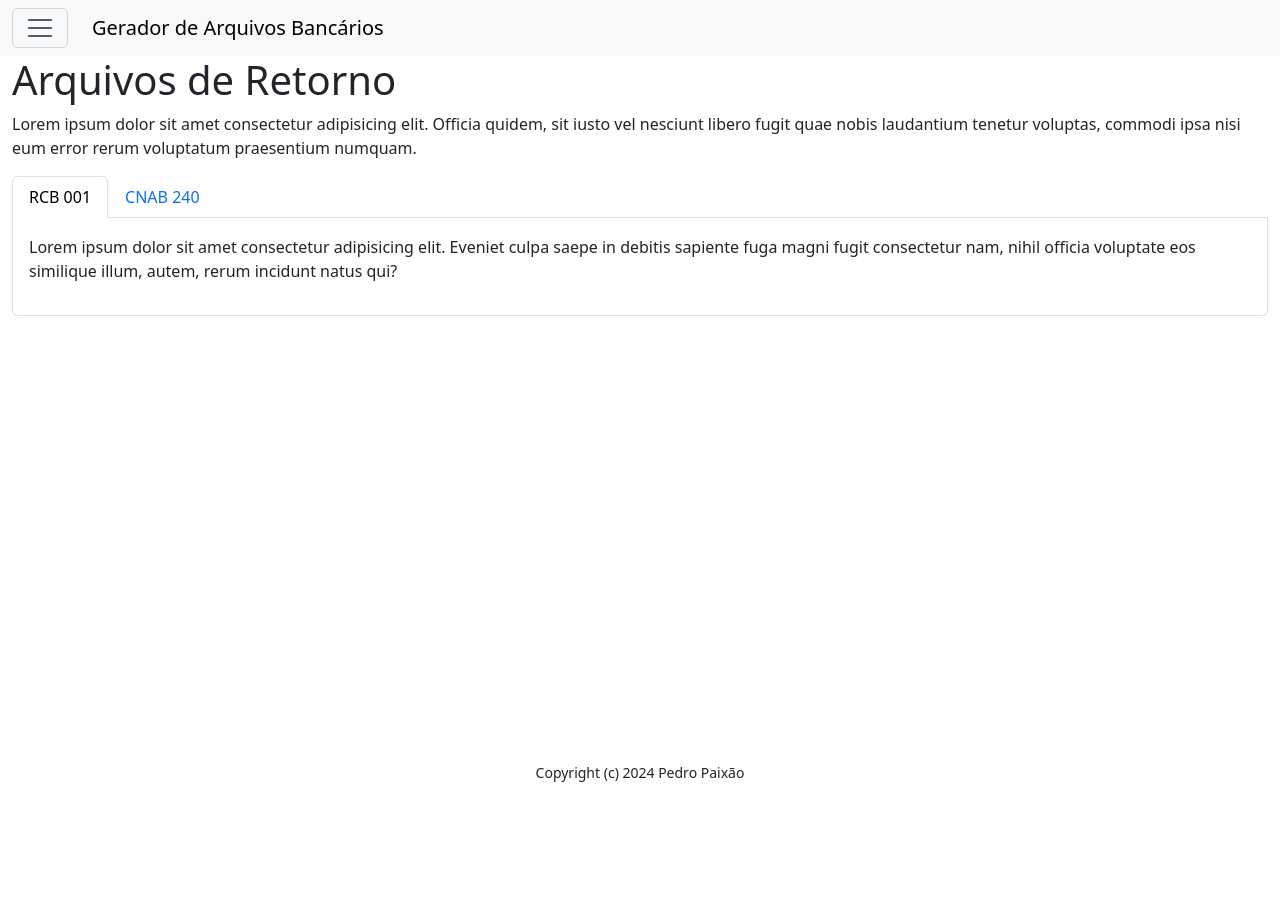
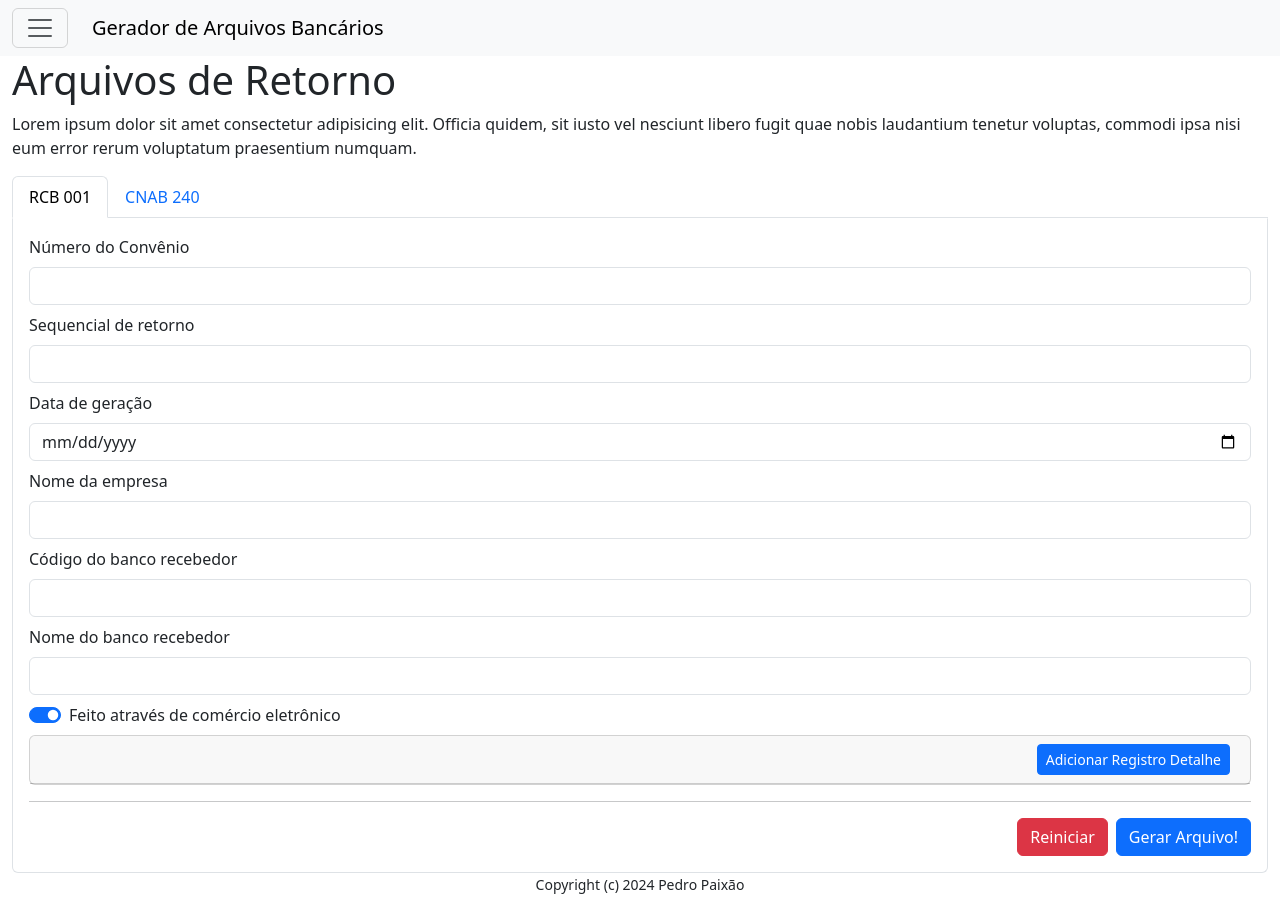
Before and after one commit to ratto/arquivo-bancario-web, a React (Vite) app: page /arquivos-retorno in a window 1280 px wide. Before the commit the page ends 800 px from the top, so only its background shows below. Built offline with nearby package versions, Linux system fonts and the light colour scheme.

Commit message:
Header do arquivo CRB001 criado

```diff
--- a/package.json
+++ b/package.json
@@ -17,6 +17,7 @@
     "react": "^18.2.0",
     "react-bootstrap": "^2.10.2",
     "react-dom": "^18.2.0",
+    "react-hook-form": "^7.51.5",
     "react-router-bootstrap": "^0.26.2",
     "react-router-dom": "^6.23.1"
   },
--- a/src/components/Arquivos/RCB001/index.tsx
+++ b/src/components/Arquivos/RCB001/index.tsx
@@ -1,12 +1,203 @@
+import { useContext } from 'react';
+import { useForm } from 'react-hook-form';
+import { Accordion, AccordionContext, Button, Card, Col, Form, Row, useAccordionButton } from 'react-bootstrap';
+import Banco from '../../../types/banco';
 import './style.scss';
 
+type FormInputs = {
+  numeroConvenio: number;
+  sequencialRetorno: number;
+  nomeEmpresa: string;
+  bancoRecebedor: Banco;
+  dataGeracao: string;
+  sequencialArquivo: number;
+  versaoLaioute: number;
+  isComercioEletronico: boolean;
+};
+
+const ToggleAccordion = (props: { children: string; eventKey: string; variant?: string; canDisable?: boolean }) => {
+  const { activeEventKey } = useContext(AccordionContext);
+
+  const toggleAccordion = useAccordionButton(props.eventKey);
+
+  const isAccordionOpen = activeEventKey === props.eventKey;
+  const disableButton = props.canDisable ? isAccordionOpen : false;
+
+  return (
+    <Button
+      className="mx-1"
+      variant={props.variant ?? 'primary'}
+      size="sm"
+      onClick={toggleAccordion}
+      disabled={disableButton}
+    >
+      {props.children}
+    </Button>
+  );
+};
+
 export const ArquivoRCB001 = () => {
+  const {
+    register,
+    watch,
+    handleSubmit,
+    formState: { errors },
+  } = useForm<FormInputs>({
+    defaultValues: {
+      versaoLaioute: 6,
+    },
+  });
+
+  const watcherIsComercioEletronico = watch('isComercioEletronico', true);
+
+  // eslint-disable-next-line @typescript-eslint/no-explicit-any
+  const onSubmit = (data: any) => {
+    console.log(data);
+  };
+
   return (
     <div id="arquivo-rcb001">
-      <p>
-        Lorem ipsum dolor sit amet consectetur adipisicing elit. Eveniet culpa saepe in debitis sapiente fuga magni
-        fugit consectetur nam, nihil officia voluptate eos similique illum, autem, rerum incidunt natus qui?
-      </p>
+      <Form noValidate onSubmit={handleSubmit(onSubmit)}>
+        <Row>
+          <Col xs="12">
+            <Form.Group className="mb-2" controlId="numero-convenio">
+              <Form.Label>Número do Convênio</Form.Label>
+              <Form.Control
+                type="number"
+                {...register('numeroConvenio', {
+                  required: 'Este campo é obrigatório.',
+                  maxLength: { value: 6, message: 'O número de convênio não pode ter mais de 6 dígitos.' },
+                })}
+                isInvalid={!!errors.numeroConvenio}
+              />
+              <Form.Control.Feedback type="invalid">{errors.numeroConvenio?.message}</Form.Control.Feedback>
+            </Form.Group>
+          </Col>
+          <Col xs="12">
+            <Form.Group className="mb-2" controlId="sequencial-retorno">
+              <Form.Label>Sequencial de retorno</Form.Label>
+              <Form.Control
+                type="number"
+                {...register('sequencialRetorno', {
+                  required: 'Este campo é obrigatório.',
+                  maxLength: { value: 9, message: 'O sequencial de retorno não pode ter mais de 9 dígitos.' },
+                })}
+                isInvalid={!!errors.numeroConvenio}
+              />
+              <Form.Control.Feedback type="invalid">{errors.numeroConvenio?.message}</Form.Control.Feedback>
+            </Form.Group>
+          </Col>
+          <Col xs="12">
+            <Form.Group className="mb-2" controlId="data-geracao">
+              <Form.Label>Data de geração</Form.Label>
+              <Form.Control
+                type="date"
+                {...register('dataGeracao', {
+                  required: 'Este campo é obrigatório.',
+                })}
+                isInvalid={!!errors.dataGeracao}
+              />
+              <Form.Control.Feedback type="invalid">{errors.dataGeracao?.message}</Form.Control.Feedback>
+            </Form.Group>
+          </Col>
+          <Col xs="12">
+            <Form.Group className="mb-2" controlId="nome-empresa">
+              <Form.Label>Nome da empresa</Form.Label>
+              <Form.Control
+                type="text"
+                {...register('nomeEmpresa', {
+                  required: 'Este campo é obrigatório.',
+                  maxLength: { value: 20, message: 'O nome da empresa não pode ter mais de 20 caracteres.' },
+                })}
+                isInvalid={!!errors.nomeEmpresa}
+              />
+              <Form.Control.Feedback type="invalid">{errors.nomeEmpresa?.message}</Form.Control.Feedback>
+            </Form.Group>
+          </Col>
+          <Col xs="12">
+            <Form.Group className="mb-2" controlId="codigo-banco-recebedor">
+              <Form.Label>Código do banco recebedor</Form.Label>
+              <Form.Control
+                type="number"
+                {...register('bancoRecebedor.codigo', {
+                  required: 'Este campo é obrigatório.',
+                  maxLength: { value: 3, message: 'O código do banco não pode ter mais de 3 dígitos.' },
+                })}
+                isInvalid={!!errors.bancoRecebedor?.codigo}
+              />
+              <Form.Control.Feedback type="invalid">{errors.bancoRecebedor?.codigo?.message}</Form.Control.Feedback>
+            </Form.Group>
+          </Col>
+          <Col xs="12">
+            <Form.Group className="mb-2" controlId="nome-banco-recebedor">
+              <Form.Label>Nome do banco recebedor</Form.Label>
+              <Form.Control
+                type="text"
+                {...register('bancoRecebedor.nome', {
+                  required: 'Este campo é obrigatório.',
+                  maxLength: { value: 20, message: 'O nome do banco não pode ter mais de 20 caracteres.' },
+                })}
+                isInvalid={!!errors.bancoRecebedor?.nome}
+              />
+              <Form.Control.Feedback type="invalid">{errors.bancoRecebedor?.nome?.message}</Form.Control.Feedback>
+            </Form.Group>
+          </Col>
+          <Col xs="12">
+            <Form.Group className="mb-2" controlId="switch-comercio-exterior">
+              <Form.Check
+                type="switch"
+                {...register('isComercioEletronico')}
+                label={
+                  watcherIsComercioEletronico
+                    ? 'Feito através de comércio eletrônico'
+                    : 'Não foi através de comércio eletrônico'
+                }
+                defaultChecked={watcherIsComercioEletronico}
+              />
+            </Form.Group>
+          </Col>
+        </Row>
+
+        <Accordion flush>
+          <Card>
+            <Card.Header className="d-flex justify-content-end">
+              <ToggleAccordion eventKey="0" canDisable>
+                Adicionar Registro Detalhe
+              </ToggleAccordion>
+            </Card.Header>
+            <Accordion.Collapse eventKey="0">
+              <>
+                <Card.Body>
+                  <h2>Novo Registro Detalhe</h2>
+                  Lorem ipsum dolor sit amet, consectetur adipiscing elit, sed do eiusmod tempor incididunt ut labore et
+                  dolore magna aliqua. Ut enim ad minim veniam, quis nostrud exercitation ullamco laboris nisi ut
+                  aliquip ex ea commodo consequat. Duis aute irure dolor in reprehenderit in voluptate velit esse cillum
+                  dolore eu fugiat nulla pariatur. Excepteur sint occaecat cupidatat non proident, sunt in culpa qui
+                  officia deserunt mollit anim id est laborum.
+                </Card.Body>
+                <Card.Footer className="d-flex justify-content-end">
+                  <ToggleAccordion eventKey="0" variant="light">
+                    Cancelar
+                  </ToggleAccordion>
+                  <Button className="ms-1" size="sm" variant="success">
+                    Adicionar
+                  </Button>
+                </Card.Footer>
+              </>
+            </Accordion.Collapse>
+          </Card>
+        </Accordion>
+
+        <hr />
+        <div className="form-button-container d-flex justify-content-end">
+          <Button type="reset" variant="danger" className="mx-1">
+            Reiniciar
+          </Button>
+          <Button type="submit" variant="primary" className="mx-1">
+            Gerar Arquivo!
+          </Button>
+        </div>
+      </Form>
     </div>
   );
 };
--- a/src/global.scss
+++ b/src/global.scss
@@ -13,3 +13,7 @@ body,
 .page-layout {
   height: 100%;
 }
+
+.form-button-container {
+  margin-right: -0.25rem;
+}
```
Also changed, not shown: 1 other file (tests, documents, lock files or other folders).
